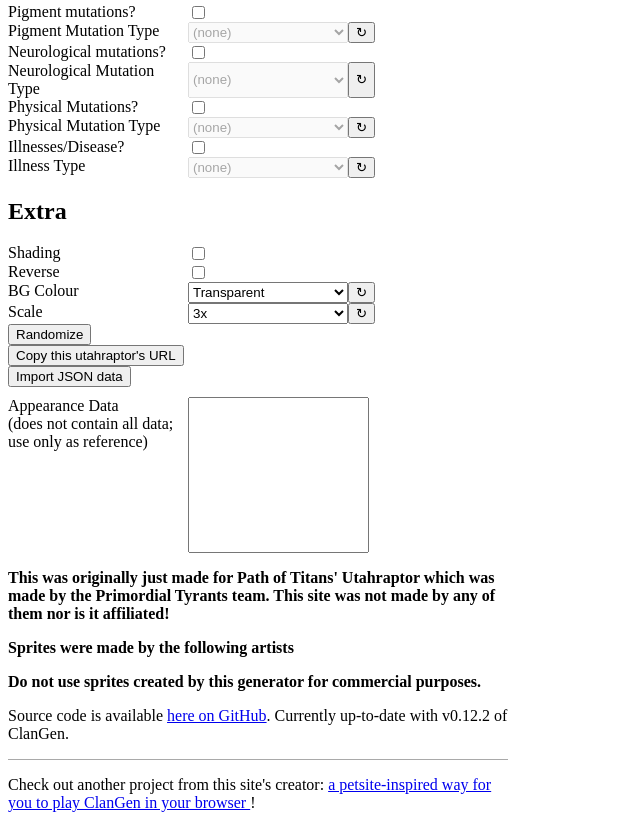
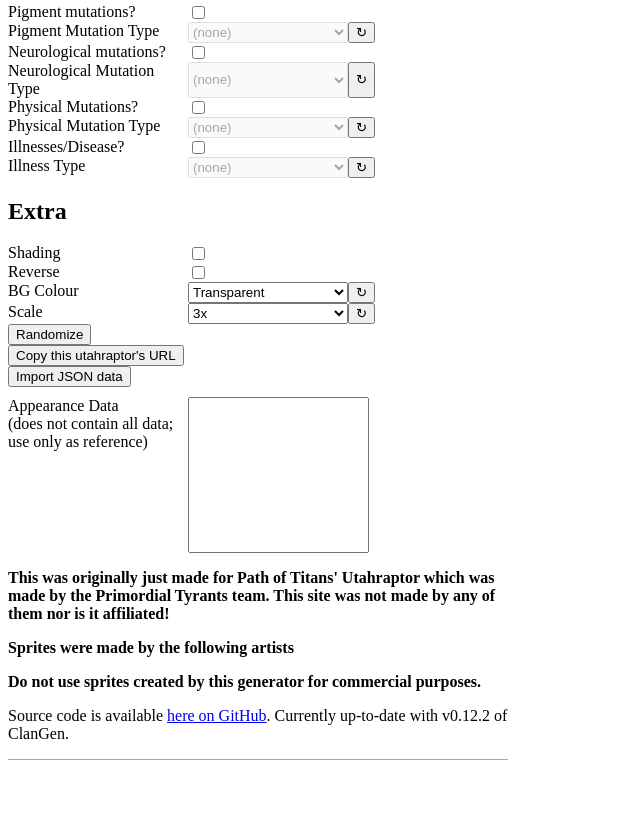
Before and after one commit to DreadfulDesires/Utahraptor-Genetics-POT, a website built with Vite: page index.html in a window 1280 px wide. Shown: the part 814-1642 px from the top of the page, without its empty margins (0-640 px from the left). After the commit the page ends 1582 px from the top, so only its background shows below. Built offline with nearby package versions, Linux system fonts and the light colour scheme.

Commit message:
Remove project link from footer
Removed footer paragraph linking to another project.

```diff
--- a/index.html
+++ b/index.html
@@ -450,12 +450,6 @@
     </div>
 
     <footer>
-      <p>
-        Check out another project from this site's creator:
-        <a href="https://clangensim.pages.dev">
-          a petsite-inspired way for you to play ClanGen in your browser
-        </a>!
-      </p>
     </footer>
 
     <script>
```
